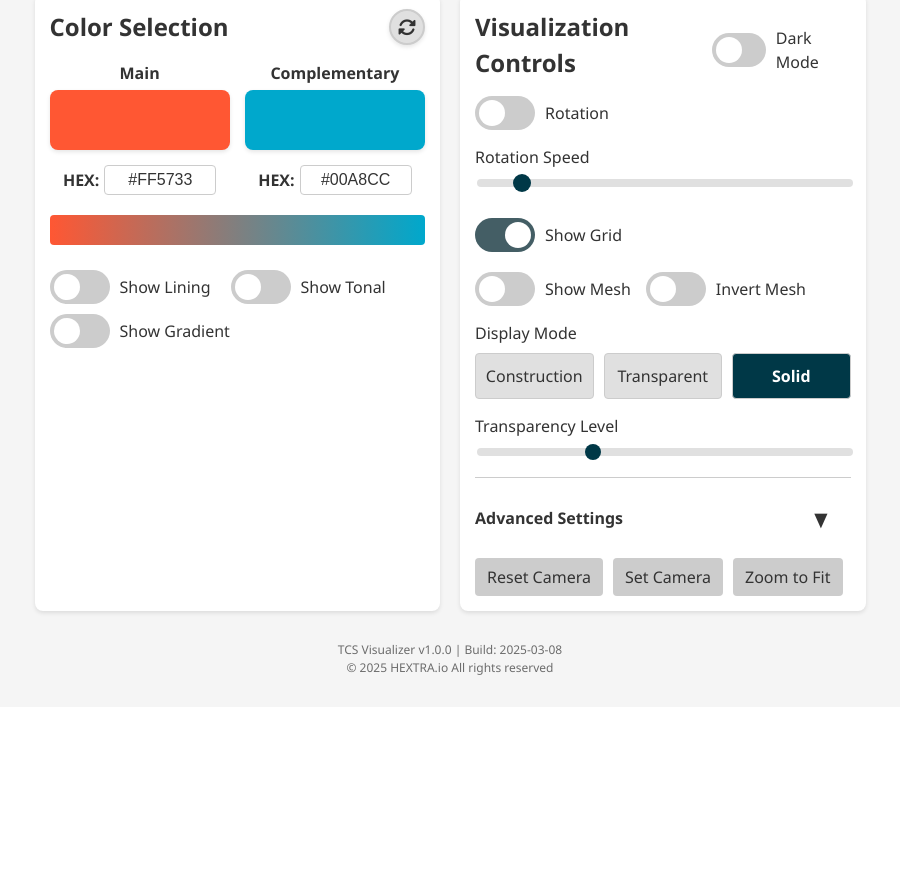
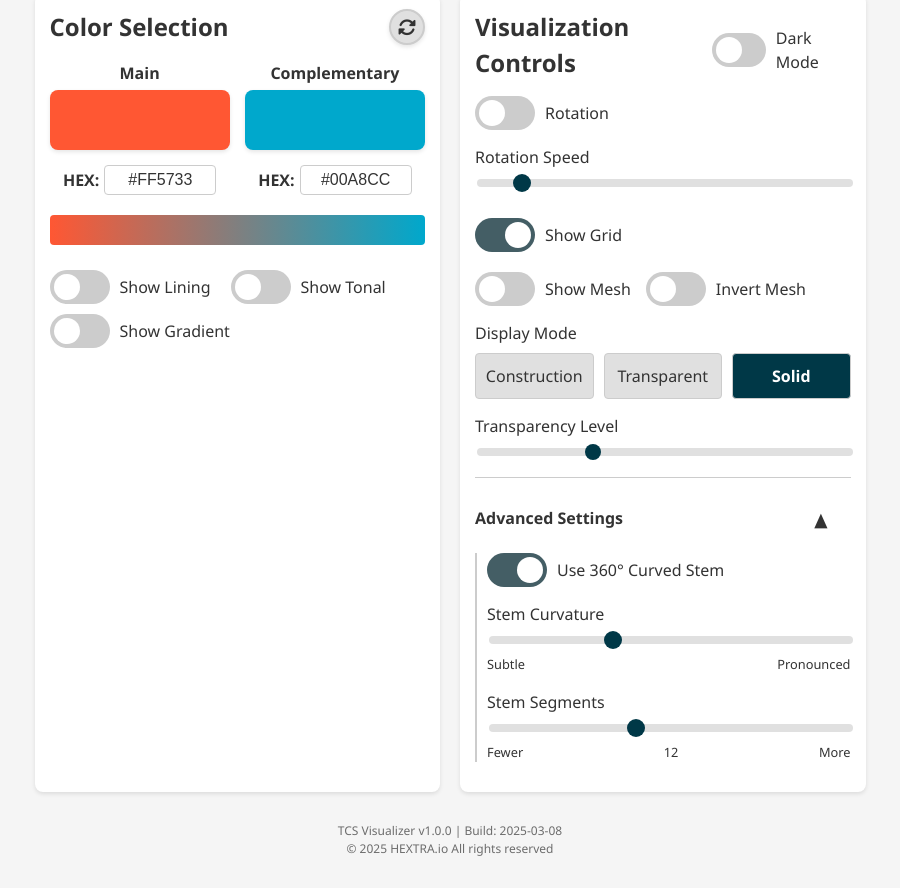
Before and after one commit to Wolfe-Jam/tcs-visualizer-vite, a website built with Vite: page index.html in a window 1280 px wide. Shown: the part 692-1580 px from the top of the page, without its empty margins (190-1090 px from the left). Before the commit the page ends 1399 px from the top, so only its background shows below. Built offline with nearby package versions, Linux system fonts and the light colour scheme; animation ran at ten frames a second.

Commit message:
Fix Advanced Settings panel and controls display
- Remove duplicate camera control buttons from bottom of panel
- Update panel styling for better visual hierarchy
- Fix controls display to ensure they're visible when expanded
- Initialize panel in expanded state for better discoverability
- Connect stem segments slider to visualization engine

```diff
--- a/index.html
+++ b/index.html
@@ -441,7 +441,7 @@
                         <button id="collapseAdvanced" style="background: none; border: none; color: var(--text-color); font-size: 1.2rem; cursor: pointer;">▼</button>
                     </div>
 
-                    <div id="advancedSettingsContent" style="display: none;">
+                    <div id="advancedSettingsContent" style="display: block; border-left: 2px solid var(--selector-border); padding-left: 10px;">
                         <!-- Stem Type Selection -->
                         <div style="margin-bottom: 15px;">
                             <div class="toggle-container" style="margin-bottom: 15px;">
@@ -478,13 +478,6 @@
                     </div>
                 </div>
 
-                <!-- Camera Control Buttons -->
-                <div style="display: flex; gap: 10px; flex-wrap: wrap;">
-                    <button id="resetCamera" style="background-color: var(--button-bg); color: var(--button-text); border: none; padding: 8px 12px; border-radius: 4px; cursor: pointer; transition: background-color 0.3s;">Reset Camera</button>
-                    <button id="setCamera" style="background-color: var(--button-bg); color: var(--button-text); border: none; padding: 8px 12px; border-radius: 4px; cursor: pointer; transition: background-color 0.3s;">Set Camera</button>
-                    <button id="zoomToFit" style="background-color: var(--button-bg); color: var(--button-text); border: none; padding: 8px 12px; border-radius: 4px; cursor: pointer; transition: background-color 0.3s;">Zoom to Fit</button>
-                </div>
-
                 <style>
                     button:hover {
                         background-color: var(--button-hover) !important;
--- a/src/components/ui.js
+++ b/src/components/ui.js
@@ -404,10 +404,10 @@ export function setupUI(visualization) {
 
     if (advancedSettingsHeader && collapseAdvancedBtn && advancedSettingsContent) {
         // Function to toggle the advanced settings panel
-        const toggleAdvancedSettings = () => {
+        const toggleAdvancedSettings = (forceExpand = false) => {
             const isCollapsed = advancedSettingsContent.style.display === 'none';
 
-            if (isCollapsed) {
+            if (isCollapsed || forceExpand) {
                 // Expand
                 advancedSettingsContent.style.display = 'block';
                 collapseAdvancedBtn.textContent = '▲';
@@ -419,8 +419,11 @@ export function setupUI(visualization) {
         };
 
         // Add click event to both the header and the collapse button
-        advancedSettingsHeader.addEventListener('click', toggleAdvancedSettings);
-        collapseAdvancedBtn.addEventListener('click', toggleAdvancedSettings);
+        advancedSettingsHeader.addEventListener('click', () => toggleAdvancedSettings());
+        collapseAdvancedBtn.addEventListener('click', () => toggleAdvancedSettings());
+
+        // Initially expand the advanced settings to show controls
+        toggleAdvancedSettings(true);
     }
 
     // Curved Stem toggle
```
